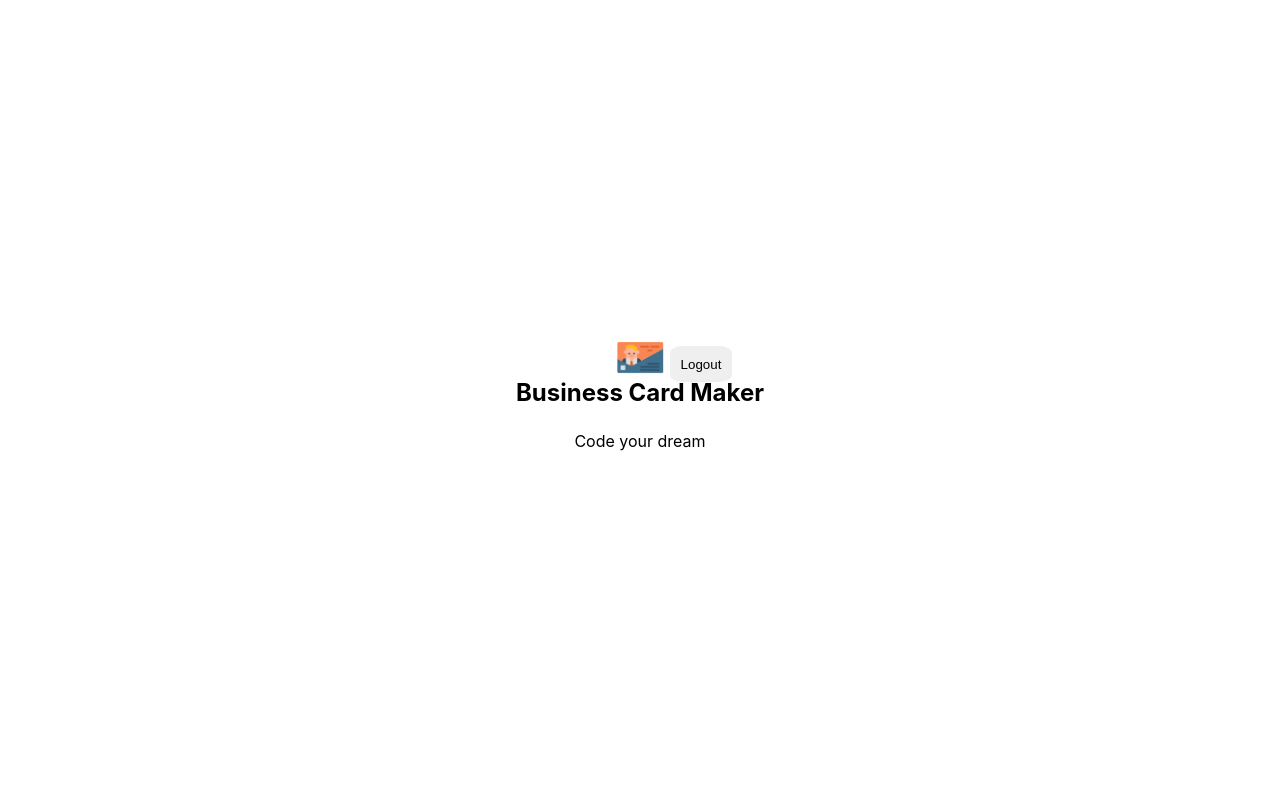
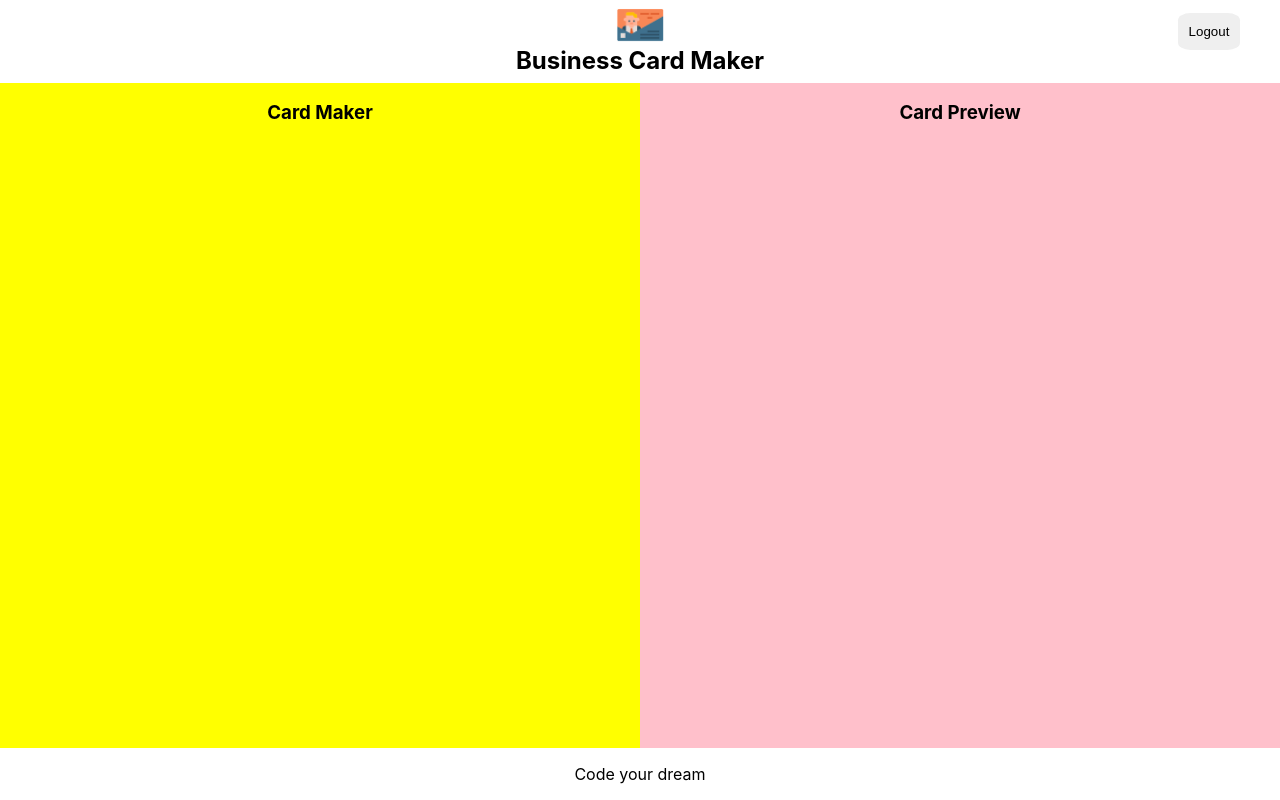
Before and after one commit to YuHoSeong/business-card-maker, a React (Create React App) app: page /maker in a window 1280 px wide. Built offline with nearby package versions, Linux system fonts and the light colour scheme; no server answers; sample sign-in values are in the browser's storage.

Commit message:
add editor and preview layout

```diff
--- /dev/null
+++ b/src/components/editor/editor.module.css
@@ -0,0 +1,12 @@
+@value makerGreen from '../../common/colors.css';
+
+.editor {
+  flex-basis: 50%;
+  background-color: yellow;
+}
+
+.title {
+  width: 100%;
+  text-align: center;
+  color: makerGreen;
+}
--- /dev/null
+++ b/src/components/editor/editor.tsx
@@ -0,0 +1,12 @@
+import React from 'react';
+import styles from './editor.module.css';
+
+const Editor = () => {
+  return (
+    <section className={styles.editor}>
+      <h1 className={styles.title}>Card Maker</h1>
+    </section>
+  );
+};
+
+export default Editor;
--- a/src/components/maker/maker.module.css
+++ b/src/components/maker/maker.module.css
@@ -0,0 +1,19 @@
+@value mediaQuery from '../../common/size.css';
+
+.maker {
+  width: 100%;
+  height: 100%;
+  display: flex;
+  flex-direction: column;
+}
+
+.container {
+  flex: 1 1 0;
+  display: flex;
+}
+
+@media screen and (max-width: mediaQuery) {
+  .container {
+    flex-direction: column;
+  }
+}
--- a/src/components/maker/maker.tsx
+++ b/src/components/maker/maker.tsx
@@ -1,8 +1,10 @@
 import React, { useEffect } from 'react';
 import { useNavigate } from 'react-router-dom';
 import { authType } from '../../service/auth_service';
+import Editor from '../editor/editor';
 import Footer from '../footer/footer';
 import Header from '../header/header';
+import Preview from '../preview/preview';
 import styles from './maker.module.css';
 
 type MakerProps = {
@@ -27,6 +29,10 @@
   return (
     <section className={styles.maker}>
       <Header onLogout={onLogout} />
+      <div className={styles.container}>
+        <Editor />
+        <Preview />
+      </div>
       <Footer />
     </section>
   );
--- /dev/null
+++ b/src/components/preview/preview.module.css
@@ -0,0 +1,12 @@
+@value makerGreen from '../../common/colors.css';
+
+.preview {
+  flex-basis: 50%;
+  background-color: pink;
+}
+
+.title {
+  width: 100%;
+  text-align: center;
+  color: makerGreen;
+}
--- /dev/null
+++ b/src/components/preview/preview.tsx
@@ -0,0 +1,12 @@
+import React from 'react';
+import styles from './preview.module.css';
+
+const Preview = () => {
+  return (
+    <section className={styles.preview}>
+      <h1 className={styles.title}>Card Preview</h1>
+    </section>
+  );
+};
+
+export default Preview;
```
